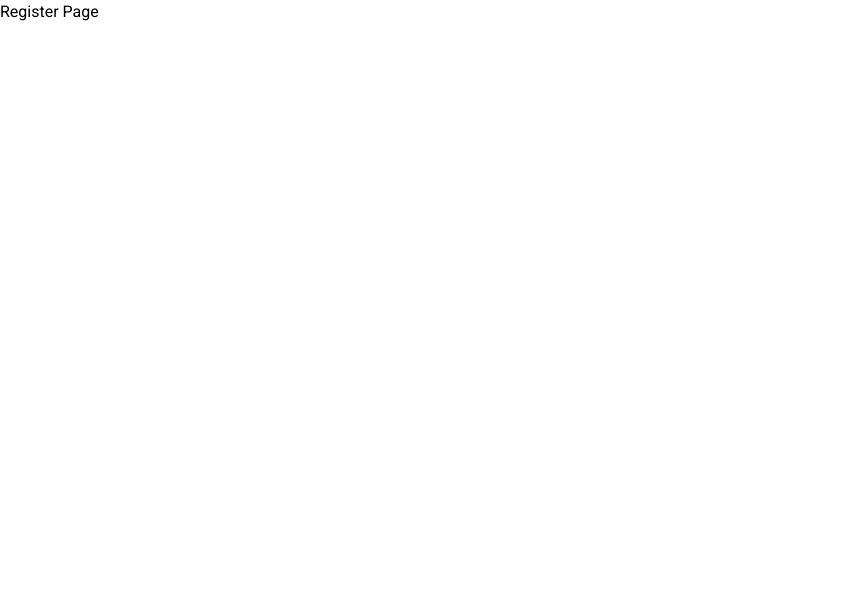
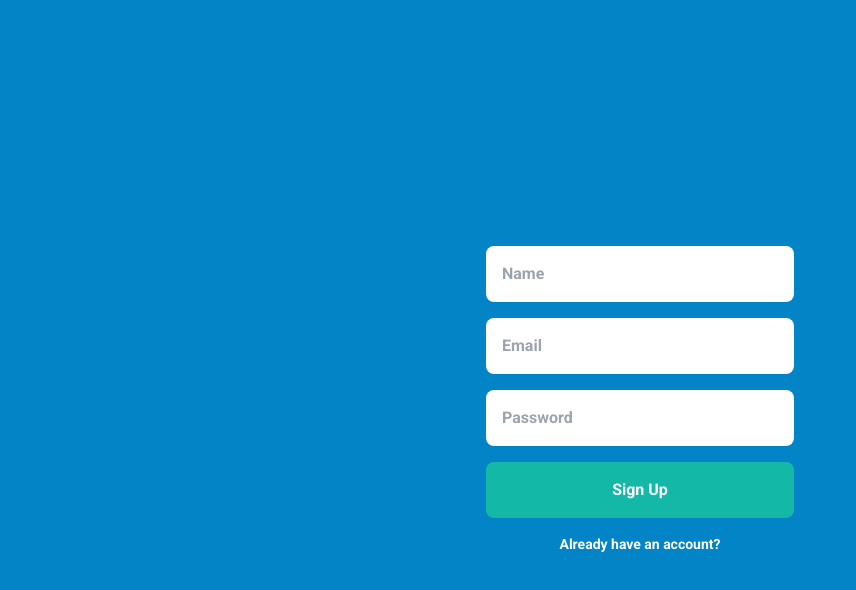
Before and after one commit to rolwane/todolist-full-stack, a React (Create React App) app in the folder frontend/: page /register in a window 1280 px wide. Shown: the top 590 px of the page, without its empty margins (0-856 px from the left). Built offline with nearby package versions, Linux system fonts and the light colour scheme.

Commit message:
feat(Register.jsx): handleSubmit to register a new user

```diff
--- a/frontend/src/pages/Login/Login.jsx
+++ b/frontend/src/pages/Login/Login.jsx
@@ -20,8 +20,11 @@ function Login() {
     setLoading(true);
 
     try {
-      await axios.post(`${process.env.REACT_APP_API_URL}/login`, { email, password });
+      const { data } = await axios.post(`${process.env.REACT_APP_API_URL}/login`, { email, password });
+      localStorage.setItem('token', JSON.stringify(data.token));
+
       setLoading(false);
+      setErrorMessage('');
     } catch ({ request }) {
       const { error } = JSON.parse(request.response);
 
--- a/frontend/src/pages/Register/Register.jsx
+++ b/frontend/src/pages/Register/Register.jsx
@@ -1,7 +1,88 @@
-import React from 'react';
+import React, { useState } from 'react';
+import { Link } from 'react-router-dom';
+import axios from 'axios';
+
+// imported icons
+import { VscLoading } from 'react-icons/vsc';
+
+// imported components
+import ErrorCard from '../../components/ErrorCard/ErrorCard';
 
 function Register() {
-  return <h1>Register Page</h1>;
+  const [loading, setLoading] = useState(false);
+  const [errorMessage, setErrorMessage] = useState('');
+
+  const [name, setName] = useState('');
+  const [email, setEmail] = useState('');
+  const [password, setPassword] = useState('');
+
+  const handleSubmit = async (event) => {
+    event.preventDefault();
+    setLoading(true);
+
+    try {
+      const { data } = await axios.post(`${process.env.REACT_APP_API_URL}/users`, { name, email, password });
+      localStorage.setItem('token', JSON.stringify(data.token));
+      setLoading(false);
+      setErrorMessage('');
+    } catch ({ request }) {
+      const { error } = JSON.parse(request.response);
+      setErrorMessage(error);
+      setLoading(false);
+    }
+  };
+
+  return (
+    <section className="flex w-full h-screen bg-sky-600 items-center justify-center">
+      <form className="flex flex-col max-w-[340px] w-full gap-4 p-4" onSubmit={handleSubmit}>
+
+        <input
+          type="text"
+          placeholder="Name"
+          className="w-full p-4 rounded-lg text-md font-semibold text-gray-600"
+          value={name}
+          onChange={({ target }) => setName(target.value)}
+          required
+        />
+
+        <input
+          type="email"
+          placeholder="Email"
+          className="w-full p-4 rounded-lg text-md font-semibold text-gray-600"
+          value={email}
+          onChange={({ target }) => setEmail(target.value)}
+          required
+        />
+
+        <input
+          type="password"
+          placeholder="Password"
+          className="w-full p-4 rounded-lg text-md font-semibold text-gray-600"
+          value={password}
+          onChange={({ target }) => setPassword(target.value)}
+          required
+        />
+
+        <button
+          type="submit"
+          className="w-full p-4 rounded-lg bg-teal-500 text-white text-md font-bold flex items-center gap-3 justify-center"
+        >
+          {loading && <VscLoading className="animate-spin text-2xl" />}
+          Sign Up
+        </button>
+
+        {errorMessage && <ErrorCard message={errorMessage} />}
+
+        <Link
+          to="/"
+          className="text-white text-center text-sm font-bold"
+        >
+          Already have an account?
+        </Link>
+
+      </form>
+    </section>
+  );
 }
 
 export default Register;
```
